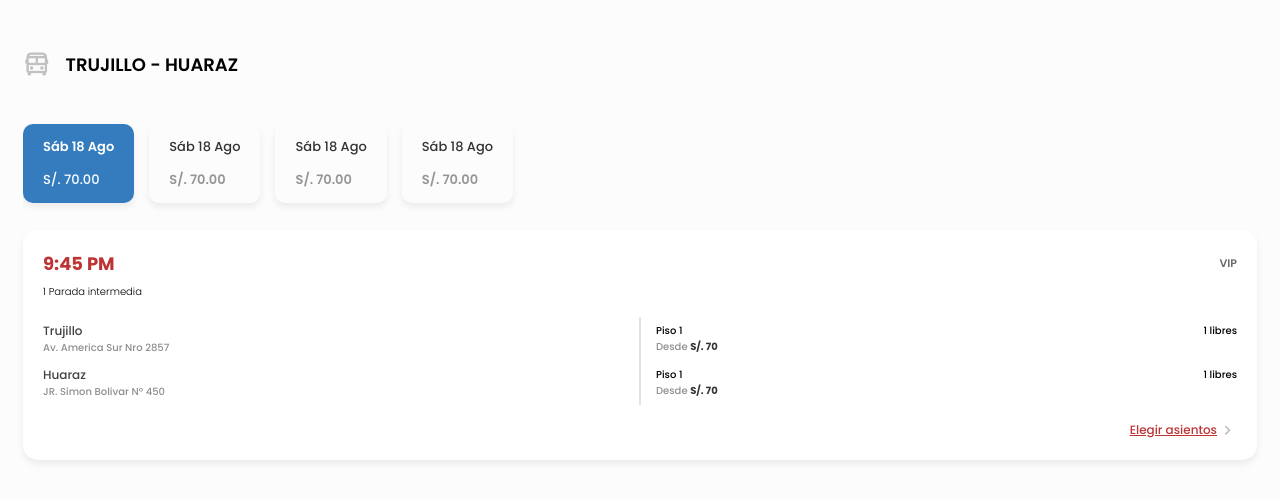
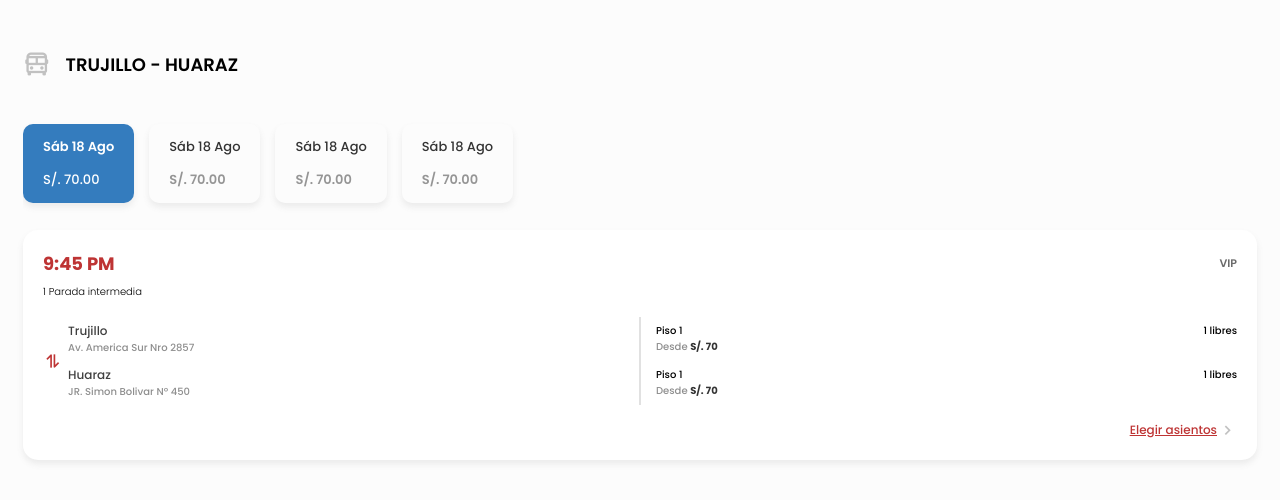
Before and after one commit to CFerrerCava/newWebView, a plain HTML site: page index.html in a window 1280 px wide. Drawn offline with nearby package versions, Linux system fonts and the light colour scheme.

Commit message:
change 3

```diff
--- a/index.html
+++ b/index.html
@@ -54,6 +54,7 @@
                 </section>
                 <div class="flex">
                     <section class="main__info-travel--go-lap">
+                        <i class="bx bx-transfer-alt go-lap__icon"></i>
                         <div class="info-travel__go-lap--info">
                             <div class="info-travel__go-lap">
                                 <div class="info-travel__go-lap--info">
--- a/style_2.css
+++ b/style_2.css
@@ -119,6 +119,7 @@ body {
   align-items: center;
   justify-content: space-between;
   width: 100%;
+  column-gap: 5px;
 }
 .info-travel__go-lap {
   display: flex;
@@ -149,7 +150,7 @@ body {
 }
 
 .go-lap__icon {
-  font-size: 24px;
+  font-size: 20px;
   color: var(--color-red-linea);
   transform: rotate(90deg);
 }
```
